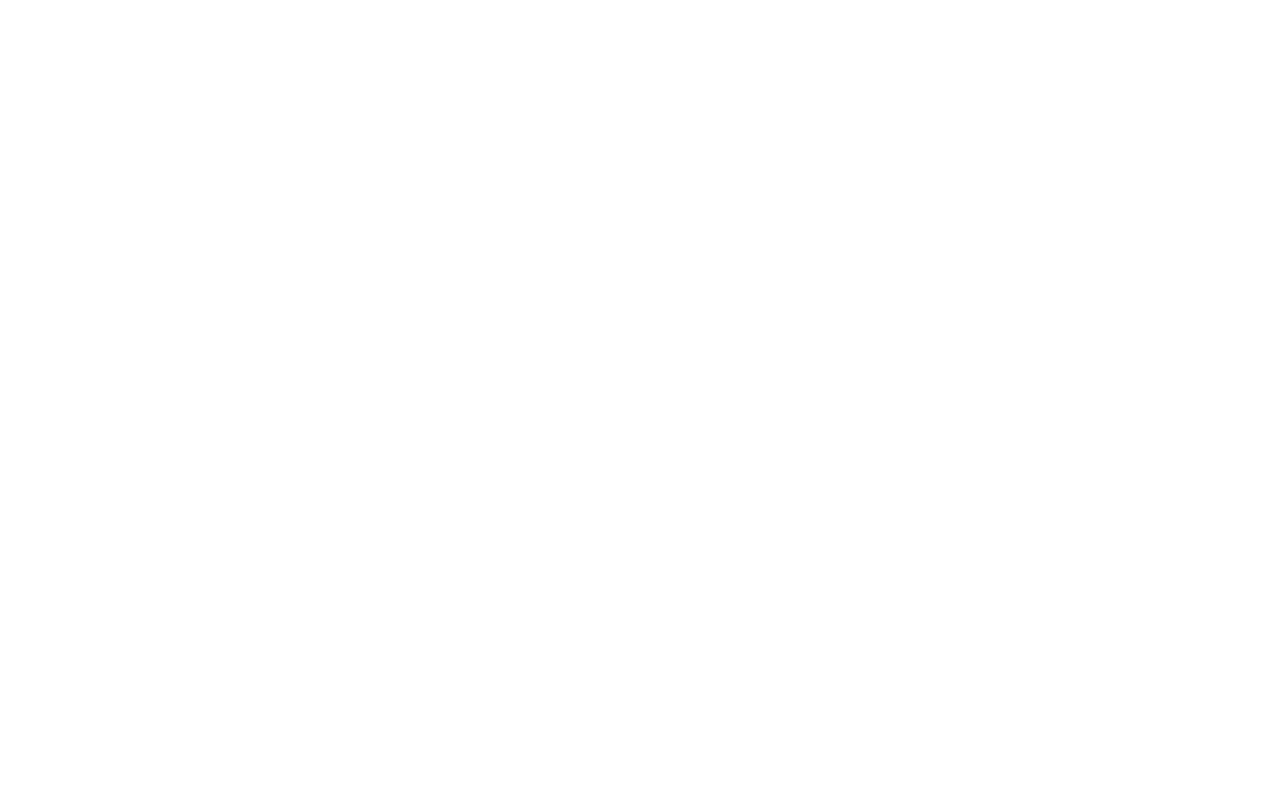
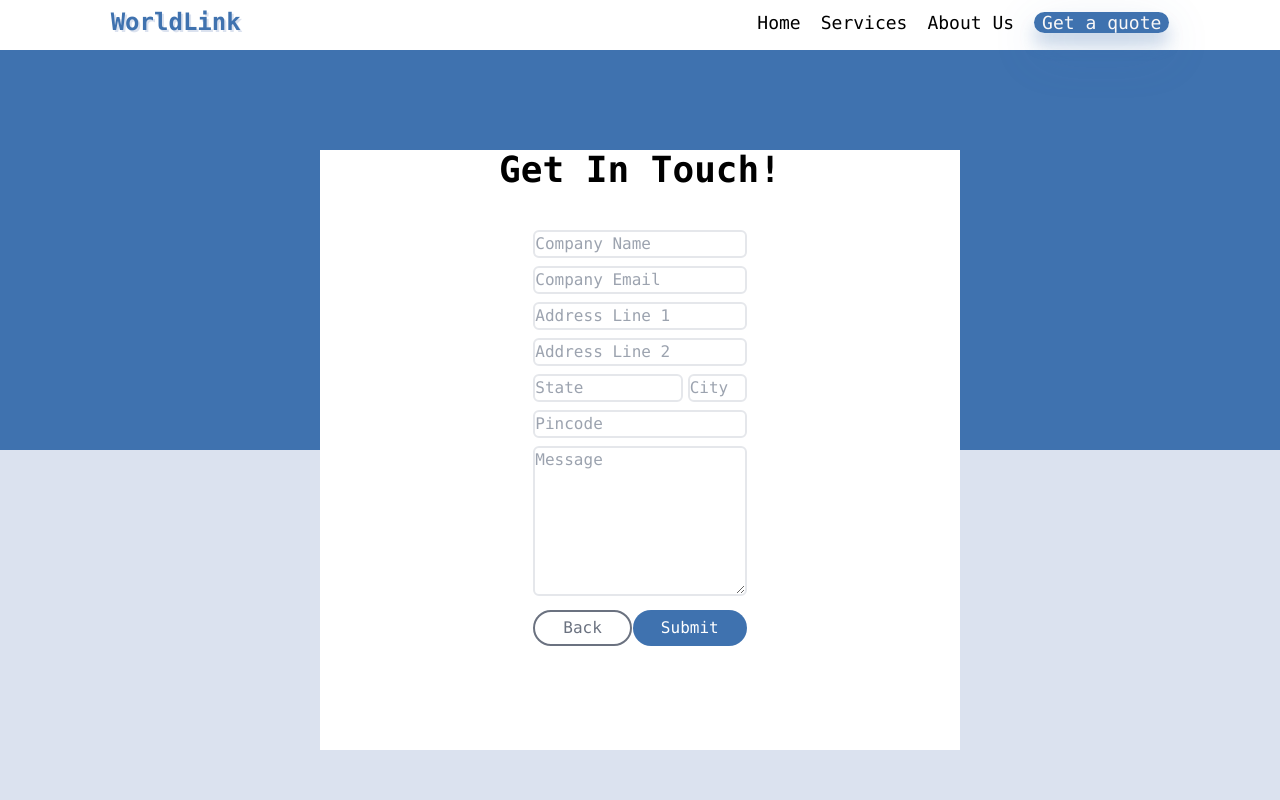
Before and after one commit to Anku5hn/Worldlink, a React (Vite) app: page /getintouch in a window 1280 px wide. Before the commit this address had no page. Shown: the top 800 px of the page. Built offline with nearby package versions, Linux system fonts and the light colour scheme.

Commit message:
v1.6 Full Project Ready

```diff
--- a/src/App.jsx
+++ b/src/App.jsx
@@ -1,22 +1,23 @@
-import React from 'react'
-import './App.css'
-import Home from './pages/Home.jsx'
-import Services from './pages/Services.jsx'
-import {BrowserRouter as Router,
-  Routes,
-  Route
-}from 'react-router-dom'
+import React from "react";
+import "./App.css";
+import Home from "./pages/Home.jsx";
+import Services from "./pages/Services.jsx";
+import AboutUs from "./pages/AboutUs.jsx";
+import GetInTouch from "./pages/GetInTouch.jsx";
+import { BrowserRouter as Router, Routes, Route } from "react-router-dom";
 function App() {
   return (
     <>
-    <Router>
-      <Routes>
-        <Route path='/' element={<Home />} />
-        <Route path='/services' element={<Services />}/>
-      </Routes>
-    </Router>
+      <Router>
+        <Routes>
+          <Route path="/" element={<Home />} />
+          <Route path="/services" element={<Services />} />
+          <Route path="/aboutus" element={<AboutUs />} />
+          <Route path="/getintouch" element={<GetInTouch />} />
+        </Routes>
+      </Router>
     </>
-  )
+  );
 }
 
-export default App
+export default App;
--- a/src/components/Header.jsx
+++ b/src/components/Header.jsx
@@ -35,7 +35,7 @@
                 </Link>
               </li>
               <li>
-                <Link to='/getaquote' className="text-custom-white rounded-r-3xl rounded-l-3xl bg-custom-light-blue px-2 hover:bg-custom-dark-blue box-shadow font-mono">
+                <Link to='/getintouch' className="text-custom-white rounded-r-3xl rounded-l-3xl bg-custom-light-blue px-2 hover:bg-custom-dark-blue box-shadow font-mono">
                   Get a quote
                 </Link>
               </li>
@@ -54,7 +54,7 @@
             </Link>
           </div>
           <div className="flex items-center gap-2 justify-center">
-            <Link to='/getaquote' className="text-custom-white rounded-r-3xl rounded-l-3xl bg-custom-light-blue px-1 box-shadow font-mono text-sm">
+            <Link to='/getintouch' className="text-custom-white rounded-r-3xl rounded-l-3xl bg-custom-light-blue px-1 box-shadow font-mono text-sm">
               Get a quote
             </Link>
             <button
--- /dev/null
+++ b/src/pages/AboutUs.jsx
@@ -0,0 +1,40 @@
+import Header from "../components/Header.jsx";
+import Footer from "../components/Footer.jsx";
+const AboutUs = () => {
+  return (
+    <>
+      <div className="w-full flex justify-center bg-white h-[50px] ">
+        <Header
+          background={"bg-white"}
+          homeview={""}
+          servicesview={""}
+          aboutusview={"border-b-2 border-custom-light-blue"}
+        />
+      </div>
+      <div className="w-full h-screen flex justify-center items-center flex-col">
+        <div className="w-full h-[50%] bg-custom-light-blue"></div>
+        <div className="w-full h-[50%] bg-custom-lighter-blue"></div>
+        <div className="absolute bg-white lg:w-[50%] lg:h-[75%] w-[75%] h-[75%]">
+          <h2 className="text-center lg:text-4xl text-lg font-mono font-bold">About Us</h2>
+          <p className='lg:text-lg text-xs font-mono mt-2 mx-2'>
+            Welcome to WorldLink Solutions, your trusted partner in delivering
+            comprehensive and innovative supply chain services. With a
+            commitment to excellence and a focus on tailored solutions, we
+            streamline your operations from start to finish. Our experienced
+            team leverages cutting-edge technology and industry expertise to
+            optimize every aspect of your logistics process, ensuring timely,
+            cost-effective, and reliable delivery. Whether it's transportation,
+            warehousing, inventory management, or distribution, we are dedicated
+            to enhancing your business efficiency and competitiveness. At
+            Efficient Logistics Solutions, we move your world.
+          </p>
+          <p className='mt-2 mx-2 lg:text-lg text-xs font-mono'><span className='font-bold'>Note:</span>
+This website was made by using React and Tailwind. No other component libraries were used.
+          </p>
+        </div>
+      </div>
+      <Footer />
+    </>
+  );
+};
+export default AboutUs;
--- /dev/null
+++ b/src/pages/GetInTouch.jsx
@@ -0,0 +1,60 @@
+import Header from "../components/Header.jsx";
+import Footer from "../components/Footer.jsx";
+import {Link} from 'react-router-dom'
+const GetInTouch = () => {
+  return (
+    <>
+      <div className="w-full flex justify-center bg-white h-[50px] ">
+        <Header
+          background={"bg-white"}
+          homeview={""}
+          servicesview={""}
+          aboutusview={""}
+        />
+      </div>
+      <div className="w-full h-screen flex justify-center items-center flex-col">
+        <div className="w-full h-[50%] bg-custom-light-blue"></div>
+        <div className="w-full h-[50%] bg-custom-lighter-blue"></div>
+        <div className="absolute bg-white lg:w-[50%] lg:h-[75%] w-[75%] h-[75%]">
+          <h2 className="text-center lg:text-4xl text-lg font-mono font-bold">
+            Get In Touch!
+          </h2>
+          <div className="w-full h-auto flex justify-center mt-10">
+            <div className="lg:w-1/3 rounded-md w-[80%]">
+              <form>
+                <div>
+                <input placeHolder="Company Name" className='border-2 border-gray-200 rounded-md w-full font-mono '/>
+                </div>
+                <div className='mt-2'>
+                <input placeHolder='Company Email'className="rounded-md border-2 border-gray-200  w-full font-mono" />
+                </div>
+                <div className='mt-2'>
+                <input placeHolder='Address Line 1'className="rounded-md border-2 border-gray-200  w-full font-mono" />
+                </div>
+                <div className='mt-2'>
+                <input placeHolder='Address Line 2'className="rounded-md border-2 border-gray-200  w-full font-mono" />
+                </div>
+                <div className='flex w-full mt-2'>
+                <input placeHolder='State'className="rounded-md border-2 border-gray-200 w-[calc(70%)] font-mono" />
+                <input placeHolder='City'className="rounded-md border-2 border-gray-200 w-[calc(30%-5px)] ml-[5px] font-mono" />
+                </div>
+                <div className='mt-2'>
+                    <input placeHolder='Pincode' className='border-2 border-gray-200 rounded-md w-full font-mono'/>
+                </div>
+                <div className='mt-2'>
+                    <textarea placeHolder='Message' className='w-full lg:h-[150px] h-[100px] border-2 border-gray-200  rounded-md font-mono'/>
+                </div>
+                <div className='flex justify-between mt-2'>
+                    <Link to='/' className='px-7 py-1 font-mono text-gray-500 border-gray-500 border-2 rounded-l-full rounded-r-full hover:bg-gray-500 hover:text-white'>Back</Link>
+                    <button className='px-7 py-1 text-white font-mono bg-custom-light-blue rounded-l-full rounded-r-full hover:bg-blue-500'>Submit</button>
+                </div>
+              </form>
+            </div>
+          </div>
+        </div>
+      </div>
+      <Footer />
+    </>
+  );
+};
+export default GetInTouch;
--- a/src/pages/Services.jsx
+++ b/src/pages/Services.jsx
@@ -5,7 +5,7 @@
     <>
       <div className="w-full flex justify-center bg-white h-[50px] ">
         <Header
-          background={" bg-white "}
+          background={"bg-white"}
           homeview={""}
           servicesview={"border-b-2 border-custom-light-blue"}
           aboutusview={""}
```
